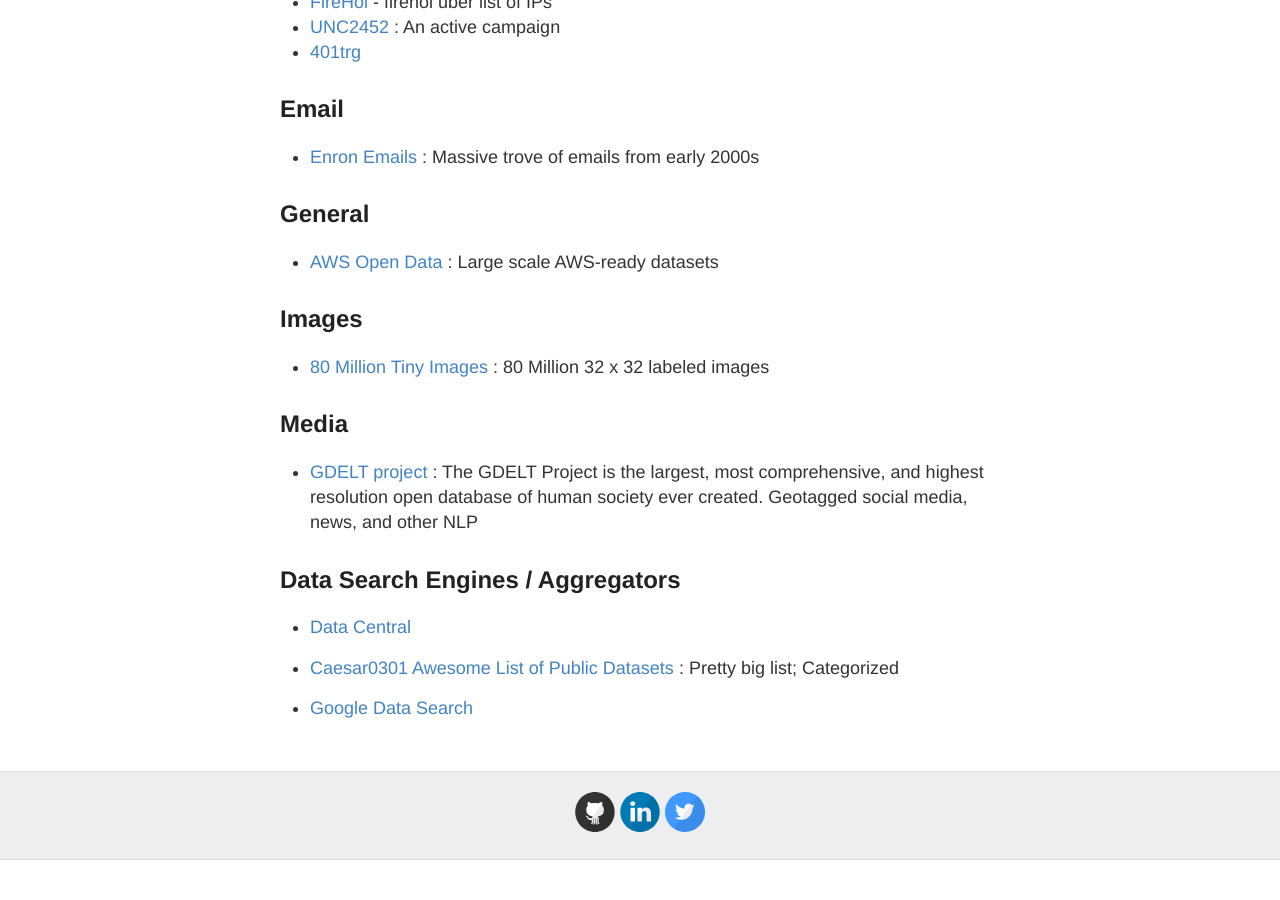
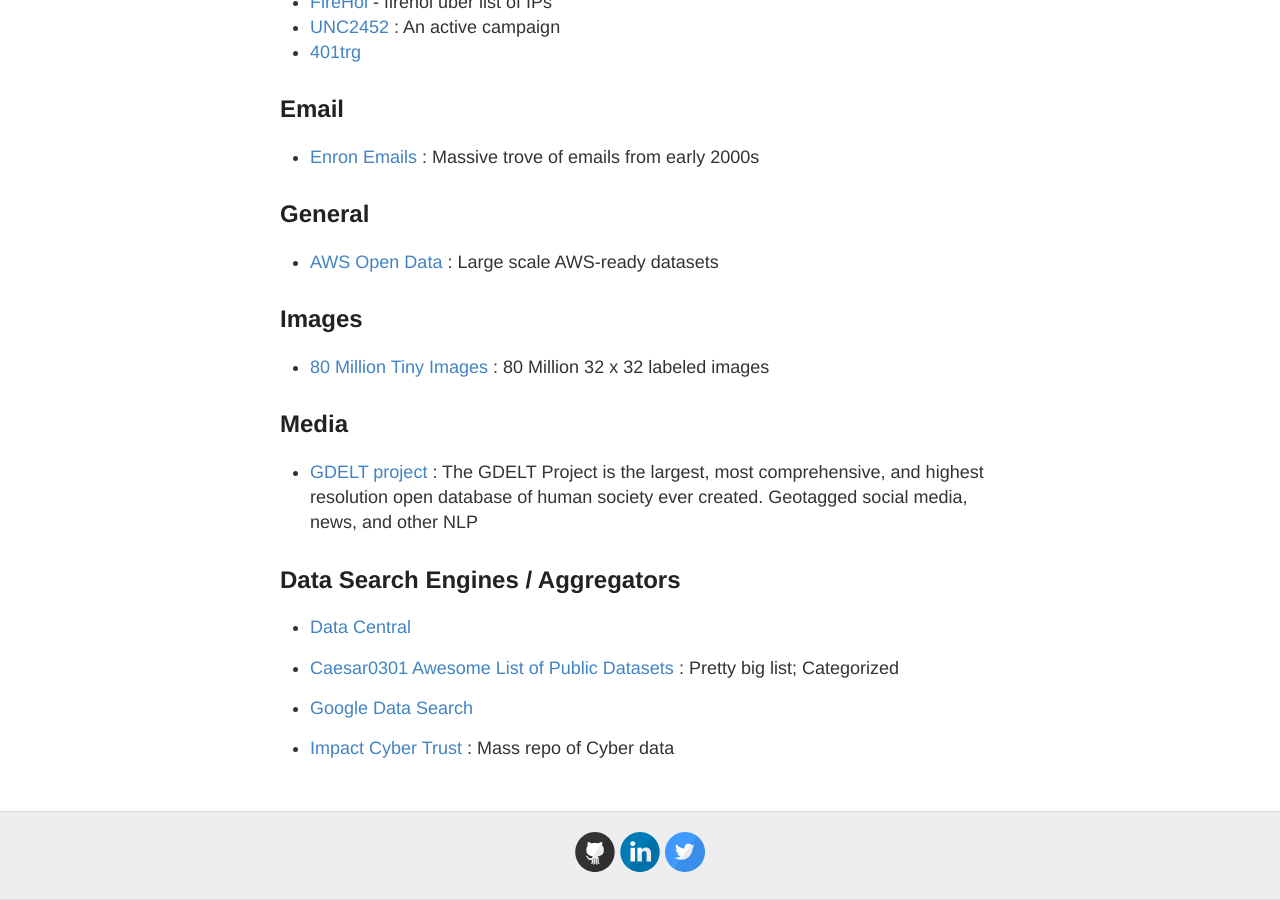
Before and after one commit to stevehenderson/stevehenderson.github.io, a Jekyll site: the page built from data.md, in a window 1280 px wide and 900 px high, scrolled down 1699 px. Built offline with Jekyll 4.4.1, drawn with Linux system fonts in a browser that asks for light colours; before the commit the page ends 2559 px from its top, so only the background shows below that.

Commit message:
Update data.md

```diff
--- a/data.md
+++ b/data.md
@@ -87,3 +87,5 @@
    * [Caesar0301 Awesome List of Public Datasets](https://github.com/caesar0301/awesome-public-datasets) : Pretty big list;  Categorized
 
    * [Google Data Search](https://datasetsearch.research.google.com/)
+
+   * [Impact Cyber Trust](https://www.impactcybertrust.org/search?filter[]=Datasets&filter[]=pcap) : Mass repo of Cyber data
```
